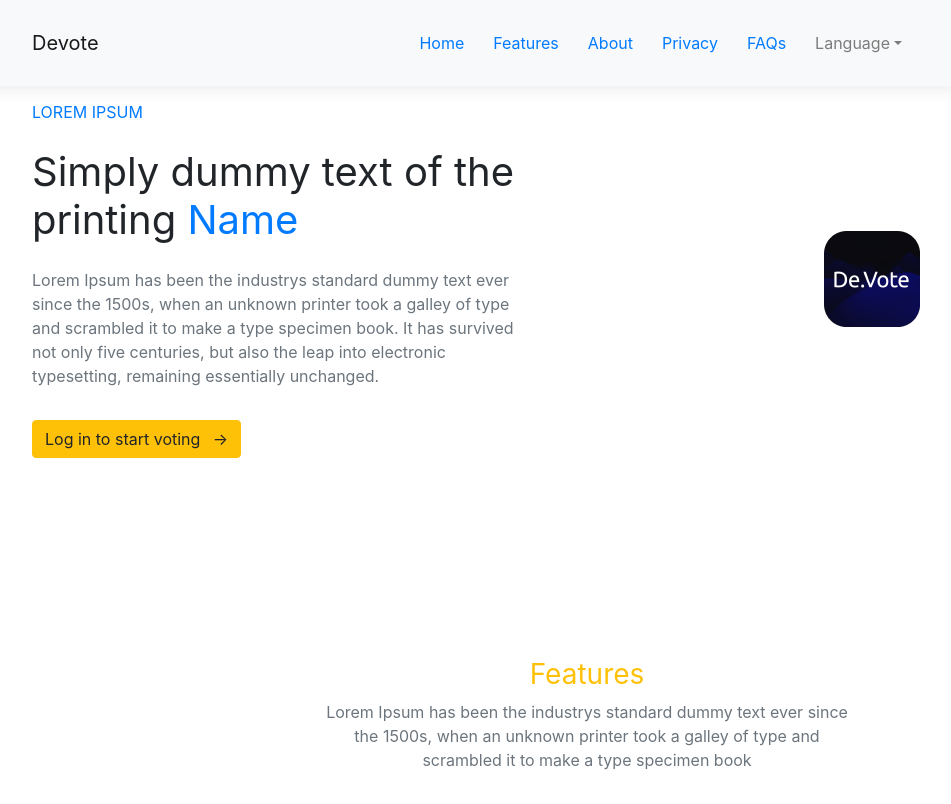
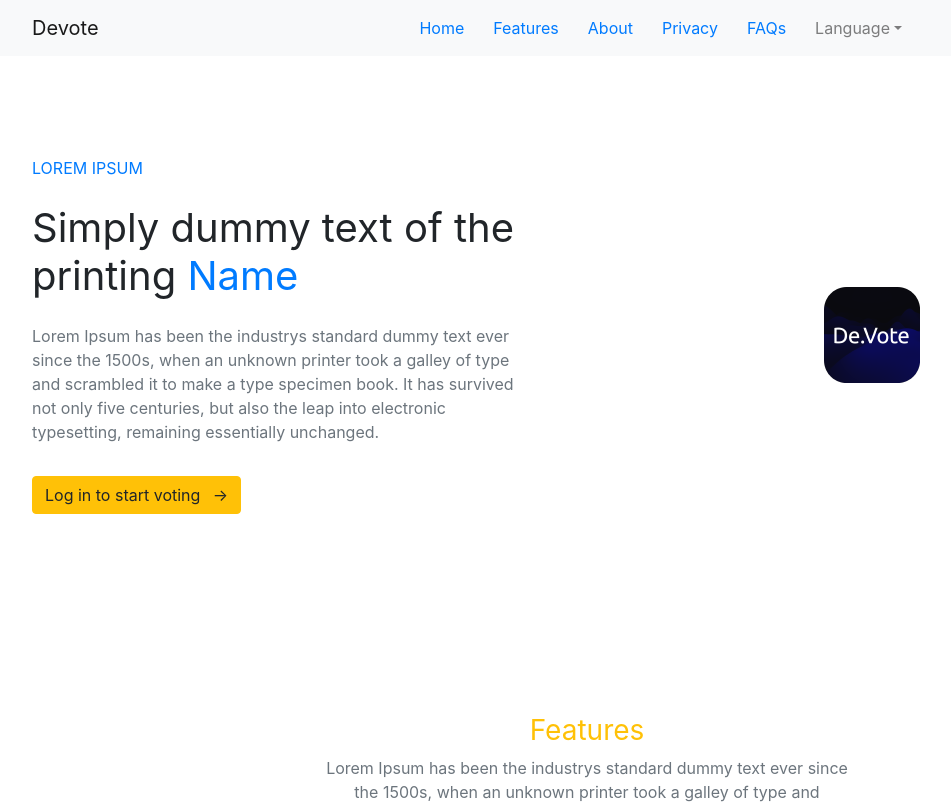
Before and after one commit to De-Vote/Landing-Page, a Next.js app: page / in a window 1280 px wide. Shown: the top 804 px of the page, without its empty margins (53-1004 px from the left). Built offline with nearby package versions, Linux system fonts and the light colour scheme.

Commit message:
sticky header

```diff
--- a/components/Header.js
+++ b/components/Header.js
@@ -18,8 +18,8 @@ export default function NewHeader(props) {
   const isSlug = router.query.slug;
   return (
     <>
-      <div className={`header sticky`}>
-        <Navbar bg="light" expand="md">
+      {/* <div className={`header`}> */}
+        <Navbar bg="light" expand="md" sticky="top">
           <Container>
             <Navbar.Brand>
               Devote
@@ -63,7 +63,7 @@ export default function NewHeader(props) {
             </Navbar.Collapse>
           </Container>
         </Navbar>
-      </div>
+      {/* </div> */}
     </>
   );
 }
--- a/pages/privacy.js
+++ b/pages/privacy.js
@@ -27,7 +27,6 @@ export default function Privacy() {
         <Layout>
             <Header />
             <Container>
-                <br /><br /><br /><br />
                 <h1>{(locale == "zh_hant")?"隱私":"Privacy"}</h1>
                 {data && data.content?
                     <>
```
